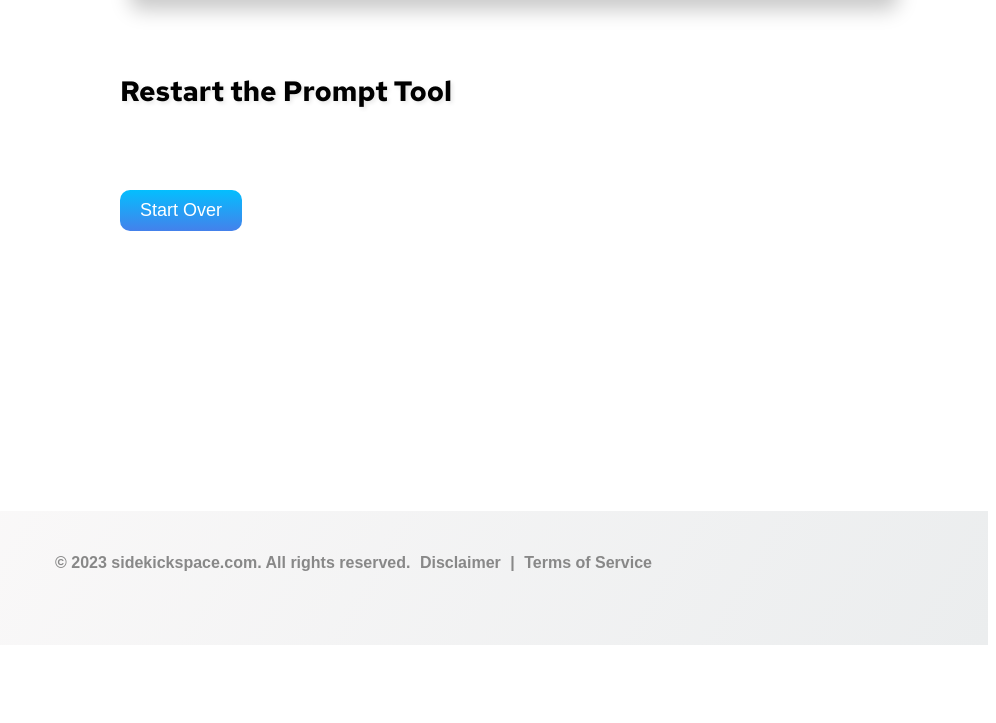
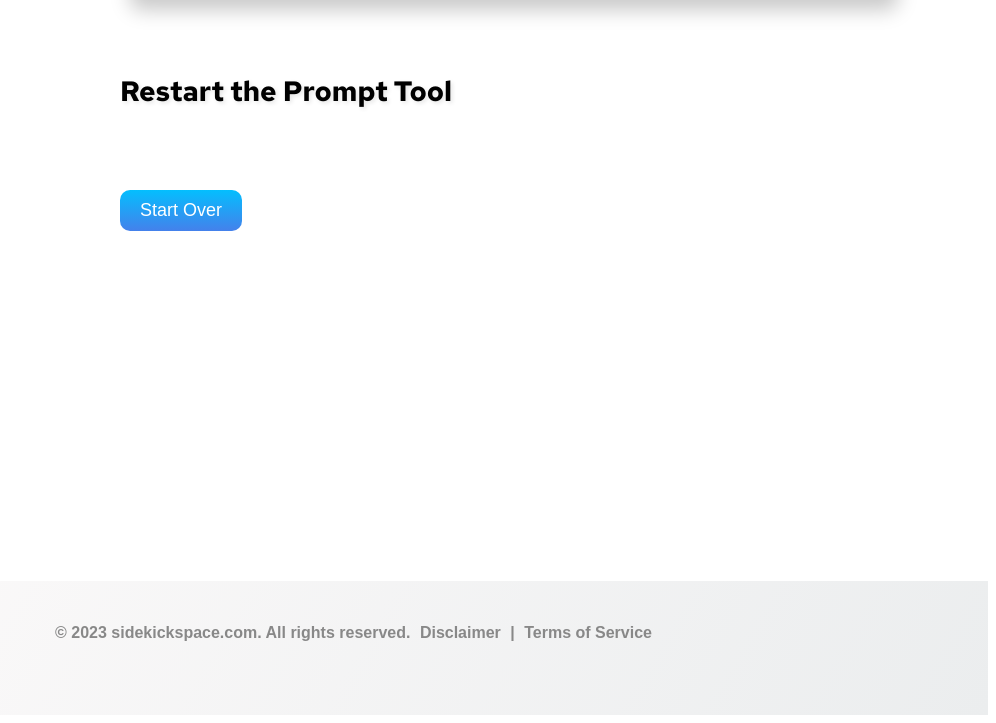
Before and after one commit to sidekickspace/sidekickspace.github.io, a plain HTML site: page tool.html in a window 1280 px wide. Shown: the part 2238-2961 px from the top of the page, without its empty margins (284-1280 px from the left). Before the commit the page ends 2891 px from the top, so only its background shows below. Drawn offline with Linux system fonts and the light colour scheme.

Commit message:
Update tool.html

```diff
--- a/tool.html
+++ b/tool.html
@@ -939,7 +939,7 @@
         background: linear-gradient(120deg, #fdfbfb 0%, #ebedee 100%);
         padding: 20px;
         text-align: center;
-        margin-top: 200px;
+        margin-top: 250px;
     }
     footer h3 {
         color: #333;
@@ -1030,7 +1030,7 @@
       margin-bottom: 50px;
     }
     .navbar {
-        width: 80vw;
+        width: 90vw;
         background: transparent;
         color: black;
         padding: 10px;
@@ -1683,7 +1683,7 @@
         background: linear-gradient(120deg, #fdfbfb 0%, #ebedee 100%);
         padding: 20px;
         text-align: center;
-        margin-top: 230px;
+        margin-top: 300px;
     }
 
     footer h3 {
```
